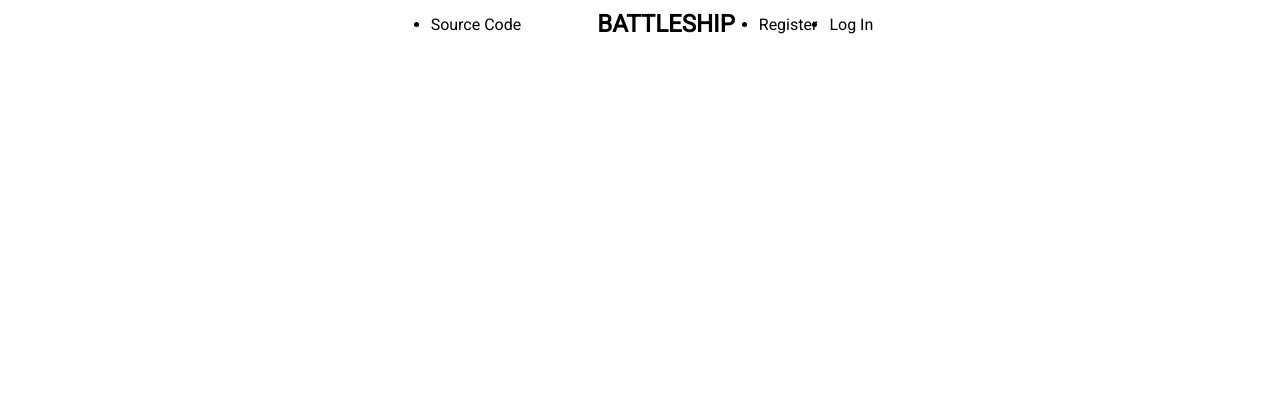
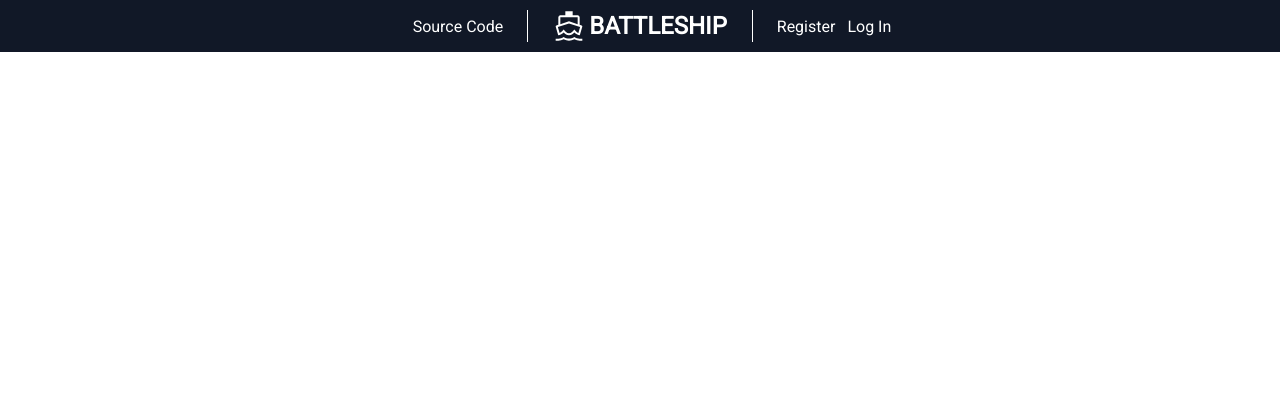
Before and after one commit to ovvosystem/battleship, a Flask app: template server/templates/base.html in a window 1280 px wide. Shown: the top 420 px of the page. Before the commit the page ends 34 px from the top, so only its background shows below. Run offline with Flask 3, Linux system fonts and the light colour scheme; the template is opened without the code that fills it, so the values that code supplies are empty.

Commit message:
style: add style rules for base.html elements

```diff
--- a/server/static/style.css
+++ b/server/static/style.css
@@ -91,3 +91,37 @@ a {
 .text-center {
     text-align: center;
 }
+
+
+/* BASE TEMPLATE RULES */
+
+
+nav {
+    background-color: #111827;
+    color: #fff;
+}
+
+#nav-container {
+    max-width: 800px;
+    padding: 10px;
+}
+
+#nav-container ul {
+    list-style: none;
+}
+
+#logo {
+    border-left: solid white 1px;
+    border-right: solid white 1px;
+    padding-left: 25px;
+    padding-right: 25px;
+}
+
+#logo img {
+    height: 2em;
+    width: 2em;
+}
+
+.content {
+    height: 100%;
+}
```
